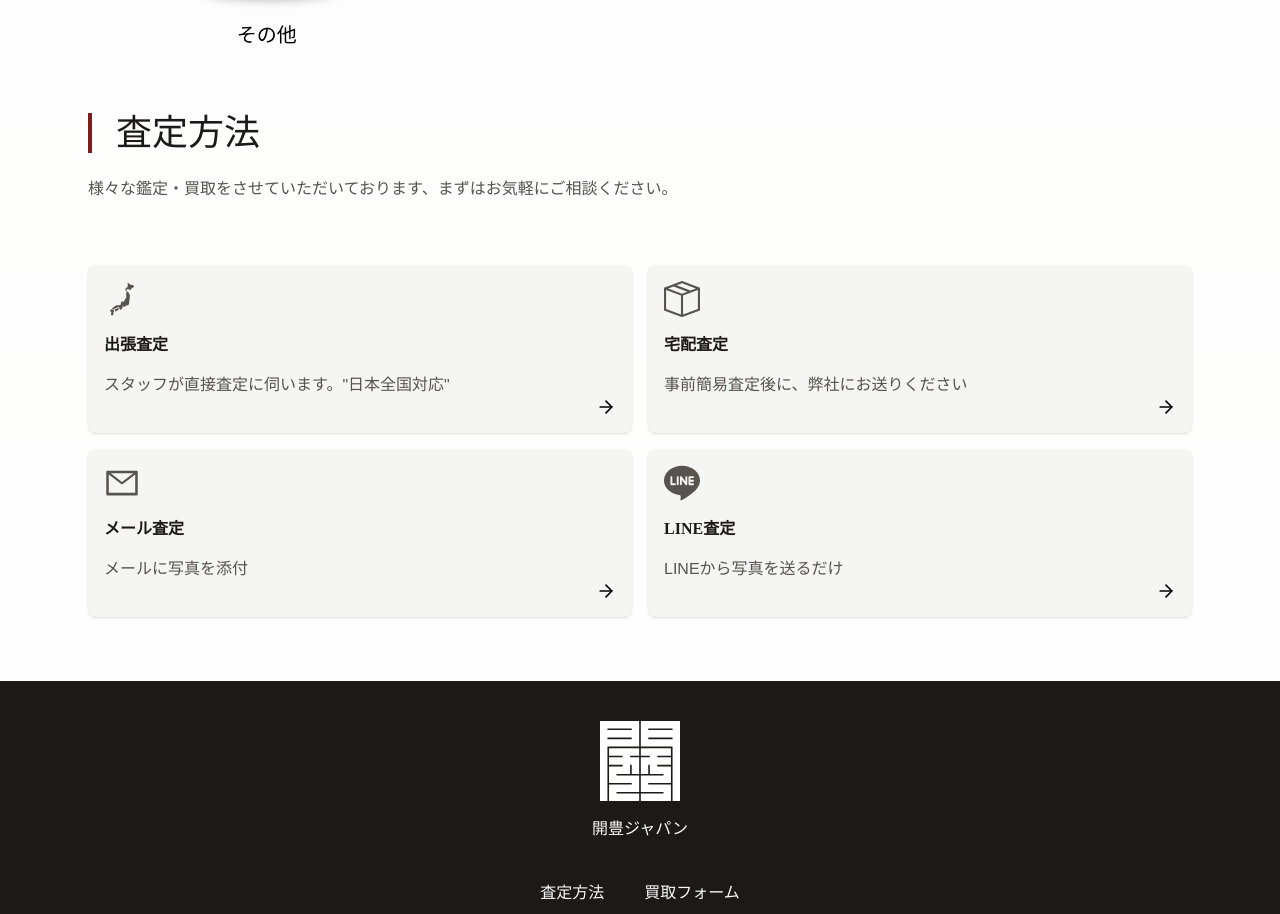
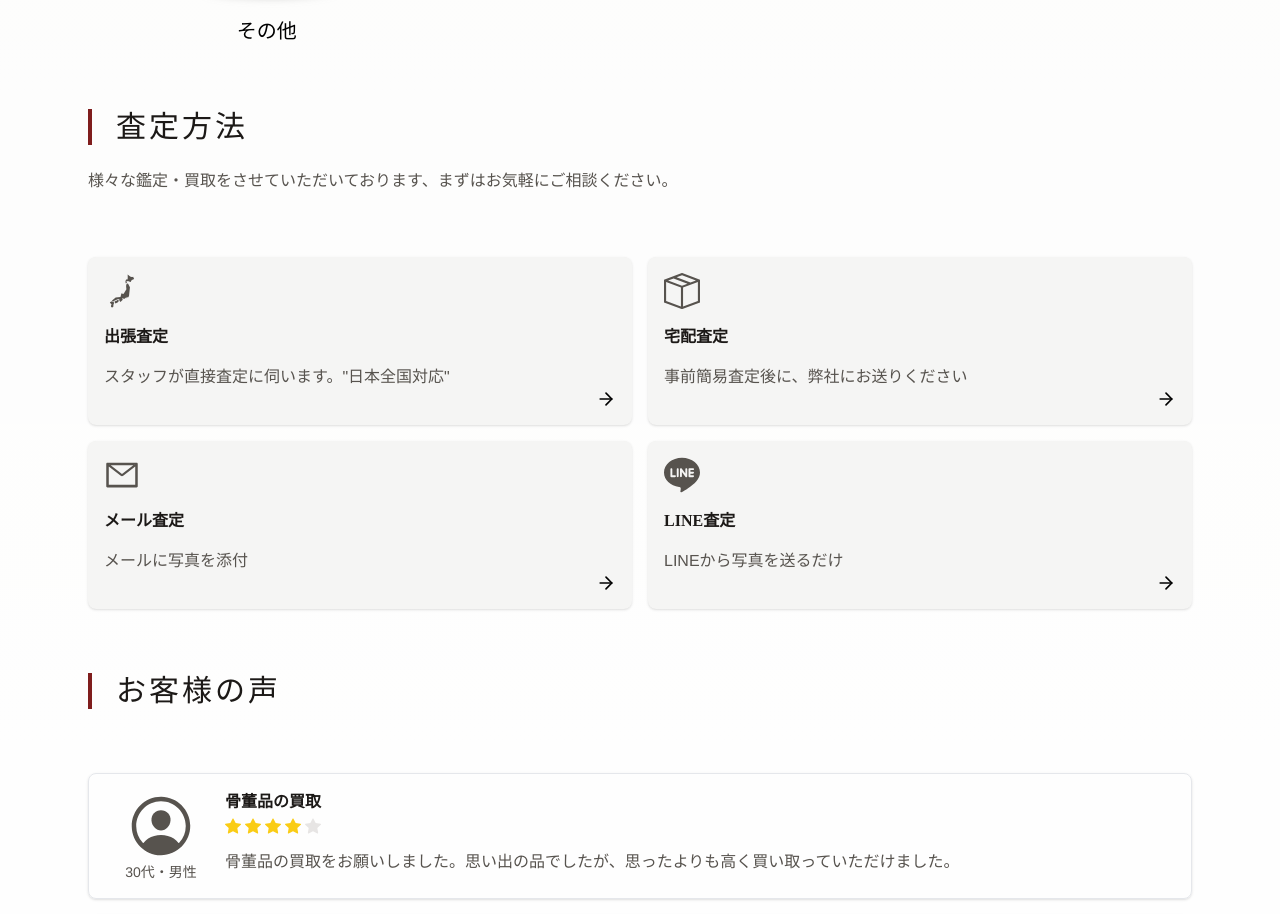
Before and after one commit to staff-kaihojpn/hp-kaiho, a Next.js app: page / in a window 1280 px wide. Shown: the part 1873-2787 px from the top of the page. Built offline with nearby package versions, Linux system fonts and the light colour scheme; a web font is replaced by a local one.

Commit message:
add: review section

```diff
--- a/app/_components/Card.tsx
+++ b/app/_components/Card.tsx
@@ -3,17 +3,21 @@ import Image from 'next/image'
 
 import type { IconType } from 'react-icons';
 import { LuArrowRight } from 'react-icons/lu';
+import {IoPersonCircleOutline} from 'react-icons/io5'
+import {BsStarFill} from 'react-icons/bs'
 
-export type CardProps = {
+
+type DivProps = JSX.IntrinsicElements['div']
+export type CardProps = DivProps & {
   title?: string
   description?: string
   icon?: IconType,
-  className?:string,
+  className?:string
 }
 
 export function Card({title, icon: Icon, description, className}: CardProps) {
   return (
-    <div className={classNames('shadow rounded-lg p-4', className)}>
+    <div className={classNames('shadow rounded-lg p-4 bg-stone-100 hover:shadow-lg cursor-pointer', className)}>
       <div className='flex flex-col'>
         {Icon && <div><Icon className='text-4xl text-stone-600'/></div>}
         {title && <h2 className='font-bold text-stone-900 mt-4'>{title}</h2>}
@@ -29,22 +33,25 @@ export function Card({title, icon: Icon, description, className}: CardProps) {
 
 export type PreviewCardProps = {
   rating?: number
+  author?: string
 } & CardProps
 
-export function ReviewCard({title, icon: Icon, description, className, rating}: PreviewCardProps) {
+export function ReviewCard({title, icon: Icon, description, className, rating=5, author='', ...divProps}: PreviewCardProps) {
   return (
-    <div className={classNames('shadow rounded-lg p-4', className)}>
-      <div className='flex'>
-
-        {Icon &&
-          <div className='w-32'>
-            <Icon className='text-4xl'/>
+    <div {...divProps} className={classNames('shadow rounded-lg p-4 border', className)}>
+      <div className='flex gap-2'>
+        <div className='w-28 flex flex-col items-center justify-center text-stone-600'>
+          <IoPersonCircleOutline className='text-7xl ' />
+          <p className='text-sm'>{author}</p>
+        </div>
+        <div className='flex-1'>
+          {title && <h2 className='font-bold text-stone-900'>{title}</h2>}
+          <div className='flex gap-1 mt-1'>
+            {rating && [...Array(5)].map((_, i) => (
+              <BsStarFill key={`rating-${i}`} className={classNames((i+1)<=Math.floor(rating) ? 'text-yellow-400':'text-stone-200')}/>
+            ))}
           </div>
-        }
-        <div className='flex-1'>
-          {title && <h2 className='font-bold text-stone-900 mt-4'>{title}</h2>}
-          {rating && <div>{rating}</div>}
-          {description && <p className=' text-stone-600 mt-4'>{description}</p>}
+          {description && <p className='text-stone-600 mt-4'>{description}</p>}
         </div>
       </div>
     </div>
--- a/app/_components/Footer.tsx
+++ b/app/_components/Footer.tsx
@@ -1,6 +1,6 @@
 import classNames from 'classnames'
 import Image from 'next/image'
-import Nav from './Nav'
+import { BottomNav, ListNav } from './Nav'
 import Link from 'next/link'
 import Logo from '@/public/logo.svg'
 
@@ -11,7 +11,7 @@ export type FooterProps = {
 
 export default function Footer({className, children}: FooterProps) {
   return (
-    <footer className={classNames("bg-stone-900 text-stone-50 pb-4 mt-16",className)}>
+    <footer className={classNames("bg-stone-900 text-stone-50 pb-20 md:pb-4 mt-16",className)}>
       <div className='flex flex-col gap-8 justify-between items-center'>
 
         <div className='flex flex-col gap-4 items-center pt-10'>
@@ -21,12 +21,12 @@ export default function Footer({className, children}: FooterProps) {
           <h1 className=''>開豊ジャパン</h1>
         </div>
 
-        <Nav />
+        <ListNav />
 
         <p><small>&copy; {new Date().getFullYear()}- 開豊ジャパン</small></p>
 
       </div>
-
+      <BottomNav className='md:hidden fixed bottom-0 left-0 z-50 w-full '/>
     </footer>
   )
 }
--- a/app/_components/Header.tsx
+++ b/app/_components/Header.tsx
@@ -1,8 +1,8 @@
 import classNames from 'classnames'
 import Image from 'next/image'
-import Nav from './Nav'
 import Link from 'next/link'
 import Logo from '@/public/logo.svg'
+import { ListNav } from './Nav'
 
 export type HeaderProps = {
   className?:string,
@@ -19,7 +19,7 @@ export default function Header({className, children}: HeaderProps) {
           <h1 className='text-xl'>開豊ジャパン</h1>
         </Link>
 
-        <Nav />
+        <ListNav />
       </div>
 
     </header>
--- a/app/_components/Heading.tsx
+++ b/app/_components/Heading.tsx
@@ -11,7 +11,7 @@ export type HeadingProps = {
 export default function Heading({title, description, className}: HeadingProps) {
   return (
     <div className={classNames(className)}>
-      {title && <h2 className='text-4xl text-stone-900 border-l-4 border-red-900 pl-6'>{title}</h2>}
+      {title && <h2 className='text-3xl tracking-widest text-stone-900 border-l-4 border-red-900 pl-6'>{title}</h2>}
       {description && <p className='text-stone-600 mt-6'>{description}</p>}
     </div>
   )
--- a/app/_components/Nav.tsx
+++ b/app/_components/Nav.tsx
@@ -1,17 +1,19 @@
 import classNames from "classnames"
 import Link from "next/link"
+import { IconType } from "react-icons"
+import { assessments } from "./Section"
 
-export const pages = [
-  { name: '査定方法', href: '/assessment'},
-  { name: '買取フォーム', href: '/'},
-]
-
-export type NavProps = {
+export type ListNavProps = {
   className?:string,
   children?:React.ReactNode,
 }
 
-export default function Nav({className, children}: NavProps) {
+export function ListNav({className, children}: ListNavProps) {
+  const pages = [
+    { name: '査定方法', href: '/assessment'},
+    { name: '買取フォーム', href: '/'},
+  ]
+
   return (
     <nav className={classNames(className)}>
       <ul className='flex gap-4 items-center'>
@@ -21,9 +23,43 @@ export default function Nav({className, children}: NavProps) {
                 {name}
               </Link>
             </li>
-
         ))}
       </ul>
     </nav>
   )
 }
+
+
+export type BottomNavProps = {
+  className?:string
+}
+
+export function BottomNav({className}:BottomNavProps){
+  return (
+    <div className={classNames("h-16 bg-white border-t border-stone-200",className)}>
+      <div className="grid h-full max-w-lg grid-cols-4 mx-auto font-medium">
+        {assessments.map((assessment) => (
+          BottomNavButton({icon:assessment.icon, label:assessment.title, href:assessment.href})
+        ))}
+      </div>
+    </div>
+  )
+}
+
+
+type BottomNavButtonProps = {
+  icon?:IconType,
+  label?:string,
+  href?:string,
+}
+
+function BottomNavButton({icon:Icon, label='', href='/'}:BottomNavButtonProps){
+  return (
+    <Link href={href} className="inline-flex flex-col items-center justify-center px-5 hover:bg-stone-50 group">
+      <div className="w-10 h-8">
+        {Icon && <Icon className="w-10 h-8 fill-stone-500 group-hover:fill-blue-600"/>}
+      </div>
+      <span className="text-sm text-stone-500 group-hover:text-blue-600 ">{label}</span>
+    </Link>
+  )
+}
--- a/app/_components/Section.tsx
+++ b/app/_components/Section.tsx
@@ -2,7 +2,7 @@ import {GiJapan} from 'react-icons/gi'
 import {TfiPackage} from 'react-icons/tfi'
 import {AiOutlineMail} from 'react-icons/ai'
 import {SiLine} from 'react-icons/si'
-import {Card} from './Card'
+import {Card, ReviewCard} from './Card'
 import Heading from './Heading'
 import Image from 'next/image'
 import classNames from 'classnames'
@@ -97,6 +97,12 @@ export function ItemSection() {
 }
 
 
+export const assessments = [
+  {title:'出張査定' , description:'スタッフが直接査定に伺います。"日本全国対応"' , icon:GiJapan, href:'/assessment'},
+  {title:'宅配査定' , description:'事前簡易査定後に、弊社にお送りください' , icon:TfiPackage, href:'/assessment'},
+  {title:'メール査定' , description:'メールに写真を添付' , icon:AiOutlineMail, href:'/assessment'},
+  {title:'LINE査定' , description:'LINEから写真を送るだけ' , icon:SiLine, href:'/assessment'},
+]
 
 export function AssessmentSection() {
   const heading = {
@@ -104,20 +110,33 @@ export function AssessmentSection() {
     description:'様々な鑑定・買取をさせていただいております、まずはお気軽にご相談ください。'
   }
 
-  const cards = [
-    {title:'出張査定' , description:'スタッフが直接査定に伺います。"日本全国対応"' , icon:GiJapan},
-    {title:'宅配査定' , description:'事前簡易査定後に、弊社にお送りください' , icon:TfiPackage},
-    {title:'メール査定' , description:'メールに写真を添付' , icon:AiOutlineMail},
-    {title:'LINE査定' , description:'LINEから写真を送るだけ' , icon:SiLine},
-  ]
-
   return (
     <Section {...heading}>
       <div className='grid grid-cols-2 gap-4'>
-        {cards.map((card, i) => (
-          <Card className='flex-1 bg-stone-100 hover:shadow-lg cursor-pointer' {...card} key={i} />
+        {assessments.map((assessment, i) => (
+          <Card className='flex-1 ' {...assessment} key={i} />
         ))}
       </div>
     </Section>
   )
 }
+
+export function ReviewSection() {
+  const heading = {
+    title:"お客様の声",
+    description:''
+  }
+  const reviews = [
+    {title:'骨董品の買取', description:'骨董品の買取をお願いしました。思い出の品でしたが、思ったよりも高く買い取っていただけました。', rating:4.5, author:'30代・男性'},
+    {title:'骨董品の買取', description:'骨董品の買取をお願いしました。思い出の品でしたが、思ったよりも高く買い取っていただけました。', rating:5, author:'40代・女性'}
+  ]
+  return (
+    <Section {...heading}>
+      <div className='flex flex-col gap-4'>
+        {reviews.map((review, i) => (
+          <ReviewCard {...review} key={i} />
+        ))}
+      </div>
+    </Section>
+  )
+}
--- a/app/page.tsx
+++ b/app/page.tsx
@@ -1,7 +1,7 @@
 import Image from 'next/image'
 
 import HelloWorld from './hello.mdx'
-import { HeroSection, ItemSection, AssessmentSection } from './_components/Section'
+import { HeroSection, ItemSection, AssessmentSection, ReviewSection } from './_components/Section'
 
 export default function Home() {
   return (
@@ -9,6 +9,7 @@ export default function Home() {
       <HeroSection />
       <ItemSection />
       <AssessmentSection />
+      <ReviewSection />
       {/*<HelloWorld />*/}
 
     </>
```
